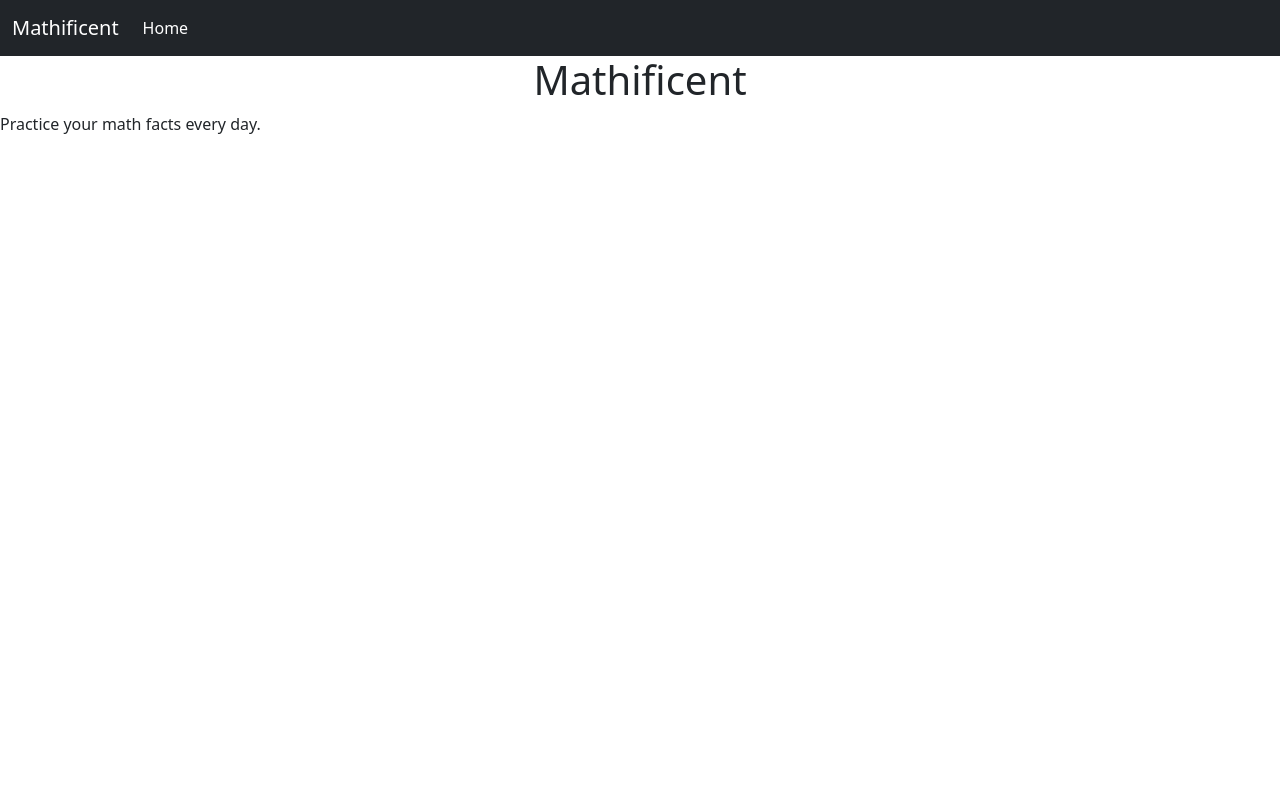
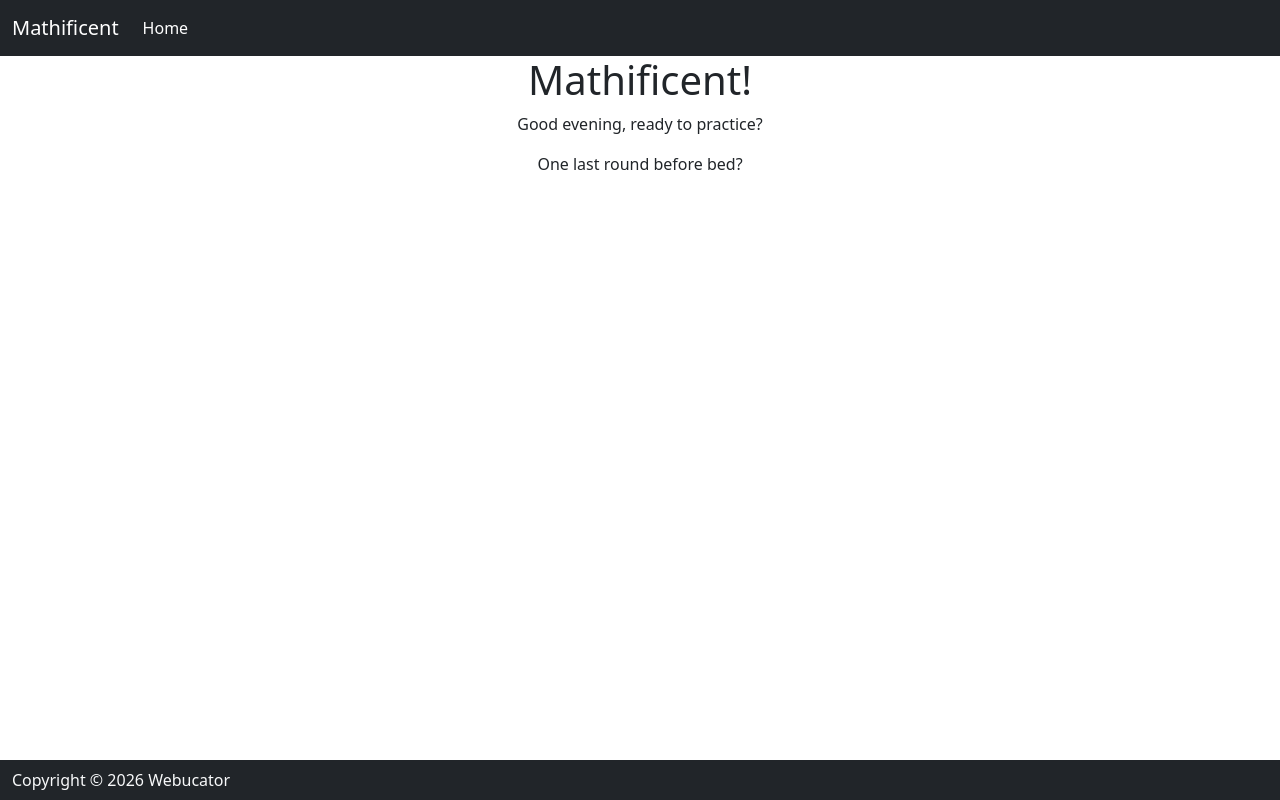
Before and after one commit to hecma3010/mathificent, a React (Vite) app: page / in a window 1280 px wide. Built offline with nearby package versions, Linux system fonts and the light colour scheme.

Commit message:
feat: add bootstrap layout and time-based greeting

```diff
--- a/src/App.jsx
+++ b/src/App.jsx
@@ -1,6 +1,16 @@
 import Footer from "./Footer.jsx";
 
 function App() {
+  const date = new Date();
+  const currentHour = date.getHours();
+  let greeting;
+  if (currentHour < 12) {
+    greeting = 'Good morning';
+  } else if (currentHour < 18) {
+    greeting = 'Good afternoon';
+  } else {
+    greeting = 'Good evening';
+  }
   return (
     <>
       <header>
@@ -32,7 +42,9 @@ function App() {
           </div>
         </nav>
       </header>
-      <h1 className="text-center">Mathificent</h1>
+      <h1 className="text-center">Mathificent!</h1>
+      <p className="text-center">{greeting}, ready to practice?</p>
+      <p className="text-center">{currentHour < 18 ? 'Plenty of time to practice today!':'One last round before bed?'}</p>
       <Footer />
     </>
   );
--- a/src/Footer.jsx
+++ b/src/Footer.jsx
@@ -1,7 +1,11 @@
-function Footer () {
-    return(
-        <footer>
-            <p>Practice your math facts every day.</p>
+function Footer() {
+    return (
+        <footer className="navbar fixed-bottom bg-dark">
+            <div className="container-fluid">
+                <a href="https://www.webucator.com" className="nav-link text-light">
+                    Copyright &copy; {new Date().getFullYear()} Webucator
+                </a>
+            </div>
         </footer>
     );
 }
```
